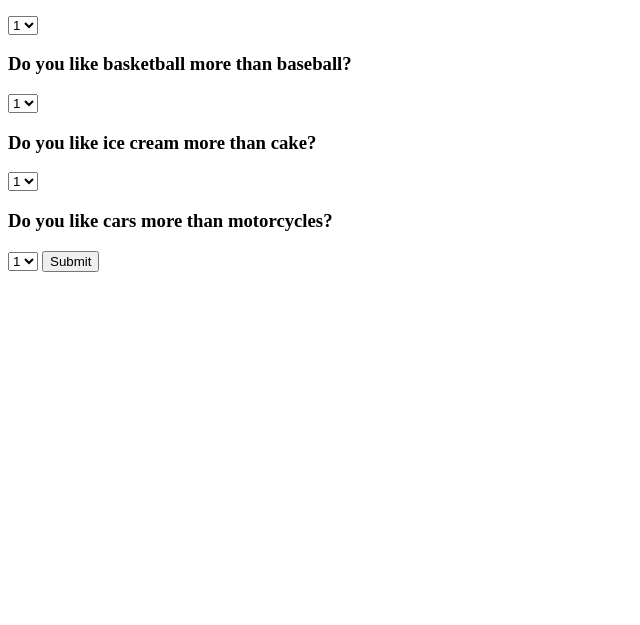
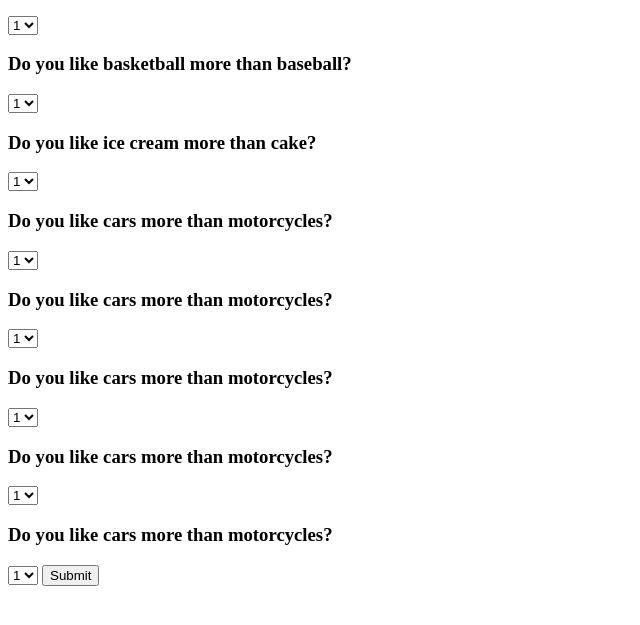
Before and after one commit to Ryyder/friend-finder, a website: page app/public/survey.html in a window 1280 px wide. Shown: the part 105-730 px from the top of the page, without its empty margins (0-640 px from the left). Drawn offline with nearby package versions, Linux system fonts and the light colour scheme.

Commit message:
html and api routes working correctly

```diff
--- a/app/data/friends.js
+++ b/app/data/friends.js
@@ -99,4 +99,4 @@ var friends = [
 ];
 
 //use this as our module to use in other js files
-module.export = friends;
+module.exports = friends;
--- a/app/public/survey.html
+++ b/app/public/survey.html
@@ -45,6 +45,38 @@
       <option value="4">4</option>
       <option value="5">5</option>
     </select>
+    <h3>Do you like cars more than motorcycles?</h3>
+    <select id="q4">
+      <option value="1">1</option>
+      <option value="2">2</option>
+      <option value="3">3</option>
+      <option value="4">4</option>
+      <option value="5">5</option>
+    </select>
+    <h3>Do you like cars more than motorcycles?</h3>
+    <select id="q4">
+      <option value="1">1</option>
+      <option value="2">2</option>
+      <option value="3">3</option>
+      <option value="4">4</option>
+      <option value="5">5</option>
+    </select>
+    <h3>Do you like cars more than motorcycles?</h3>
+    <select id="q4">
+      <option value="1">1</option>
+      <option value="2">2</option>
+      <option value="3">3</option>
+      <option value="4">4</option>
+      <option value="5">5</option>
+    </select>
+    <h3>Do you like cars more than motorcycles?</h3>
+    <select id="q4">
+      <option value="1">1</option>
+      <option value="2">2</option>
+      <option value="3">3</option>
+      <option value="4">4</option>
+      <option value="5">5</option>
+    </select>
     <button id="submit">Submit</button>
   </form>
 </body>
--- a/package.json
+++ b/package.json
@@ -19,6 +19,7 @@
   },
   "homepage": "https://github.com/Ryyder/friend-finder#readme",
   "dependencies": {
+    "body-parser": "^1.19.0",
     "express": "^4.16.4"
   }
 }
```
Also changed, not shown: app/routing/apiRoutes.js (+3 -15 lines), app/routing/htmlRoutes.js (+11 -8 lines), server.js (+15 -13 lines), 1 other file.
